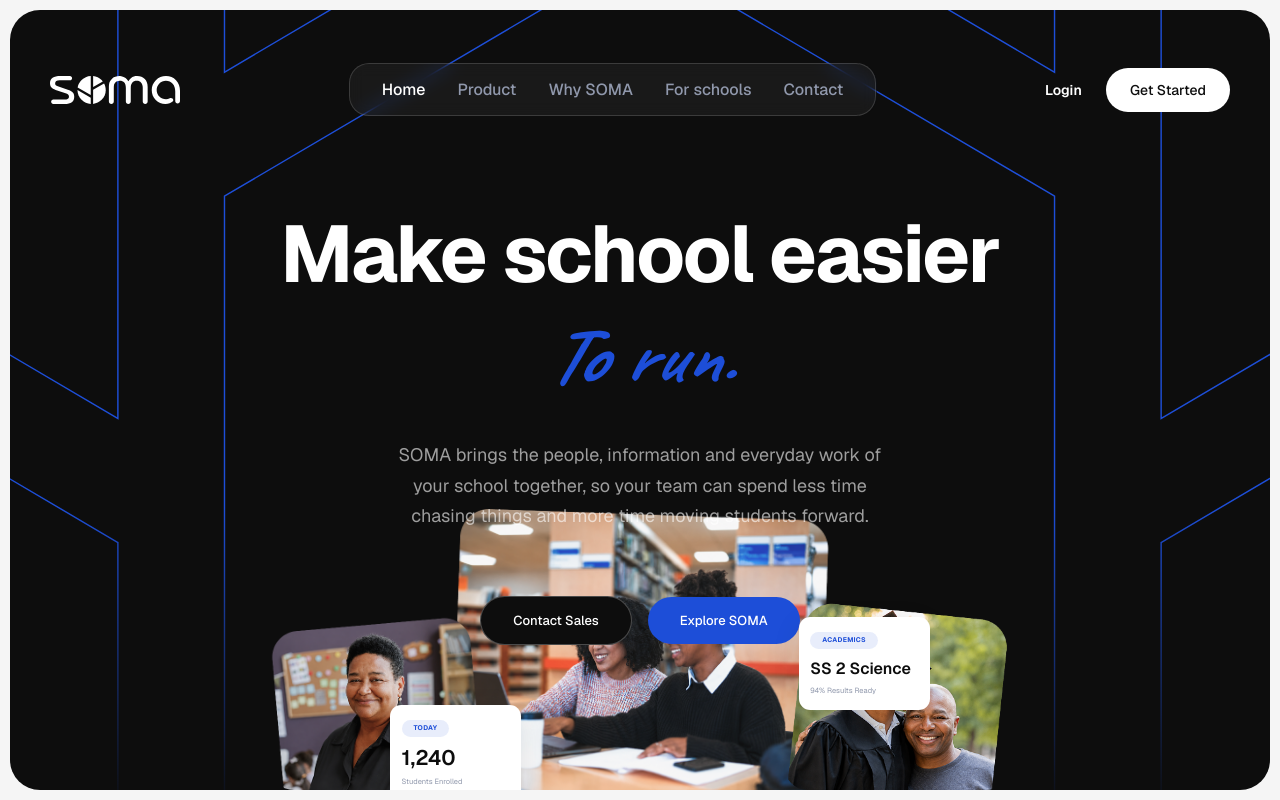
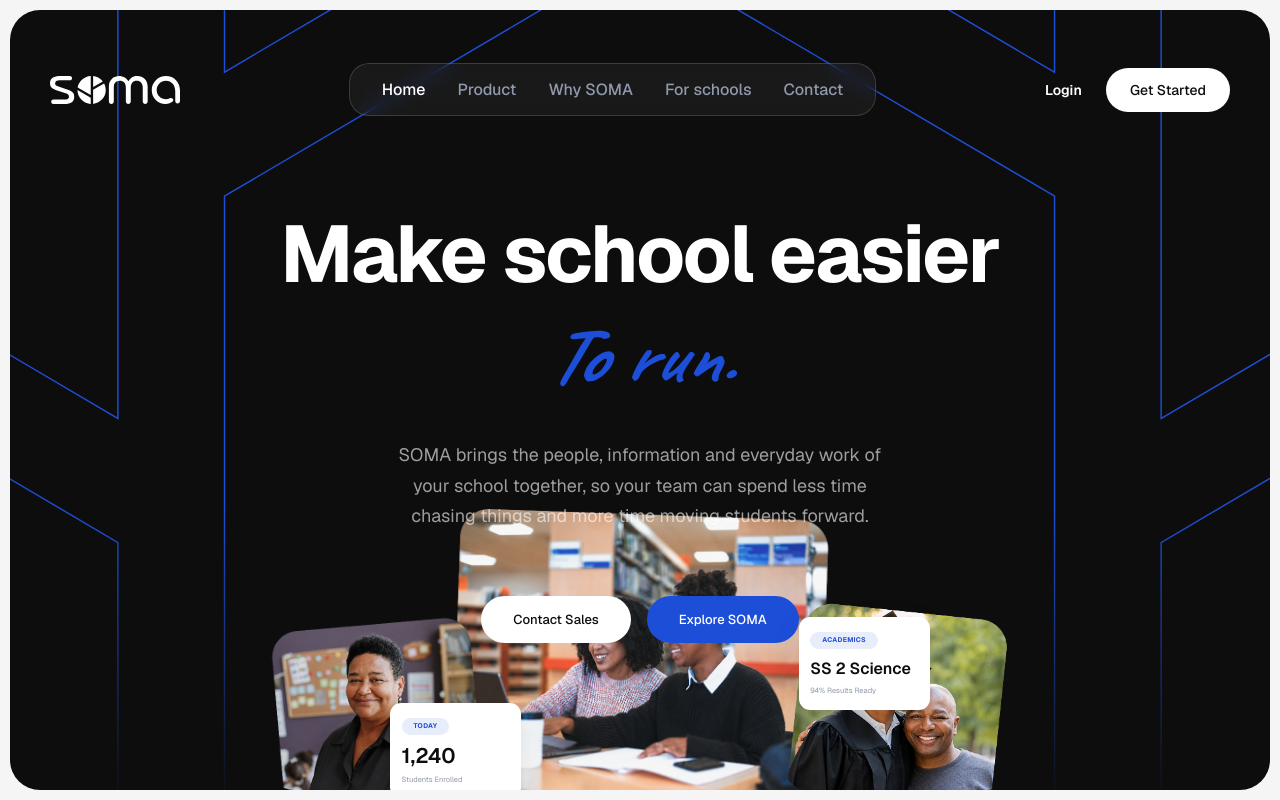
Before and after one commit to nimaappsss-web/soma-landing, a Next.js app: page / in a window 1280 px wide. Built offline with nearby package versions, Linux system fonts and the light colour scheme.

Commit message:
fix: Contact Sales button white background

```diff
--- a/src/app/page.tsx
+++ b/src/app/page.tsx
@@ -27,7 +27,7 @@ export default function Home() {
           <div className="flex items-center justify-center gap-3 md:gap-4 mt-12 md:mt-16">
             <Link
               href="#contact-sales"
-              className="px-6 md:px-8 py-3 md:py-3.5 text-[12px] md:text-[13px] font-medium text-white bg-soma-black border border-white/25 rounded-full hover:bg-soma-black/80 transition-colors"
+              className="px-6 md:px-8 py-3 md:py-3.5 text-[12px] md:text-[13px] font-medium text-soma-black bg-white rounded-full hover:bg-white/90 transition-colors"
             >
               Contact Sales
             </Link>
```
